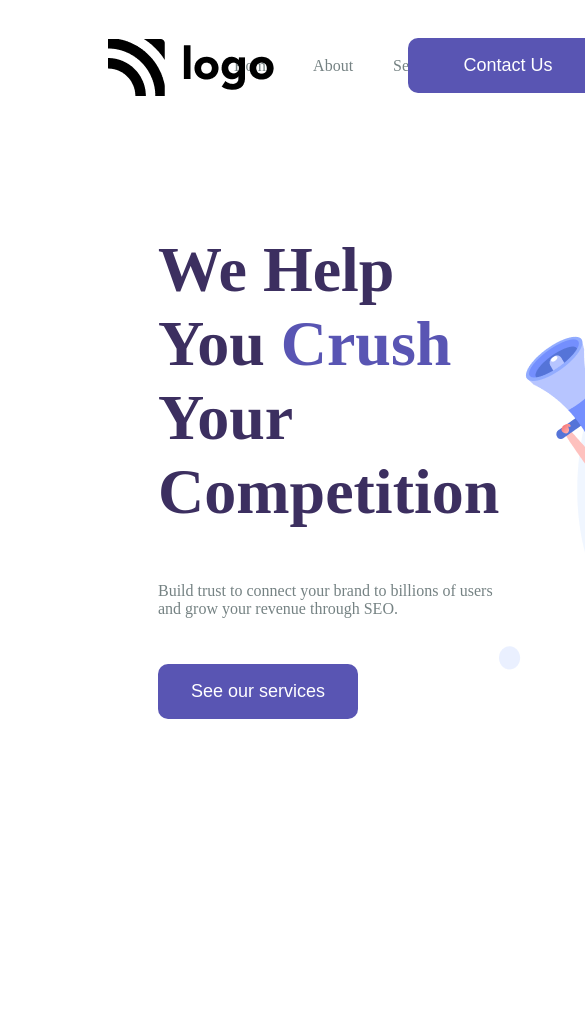
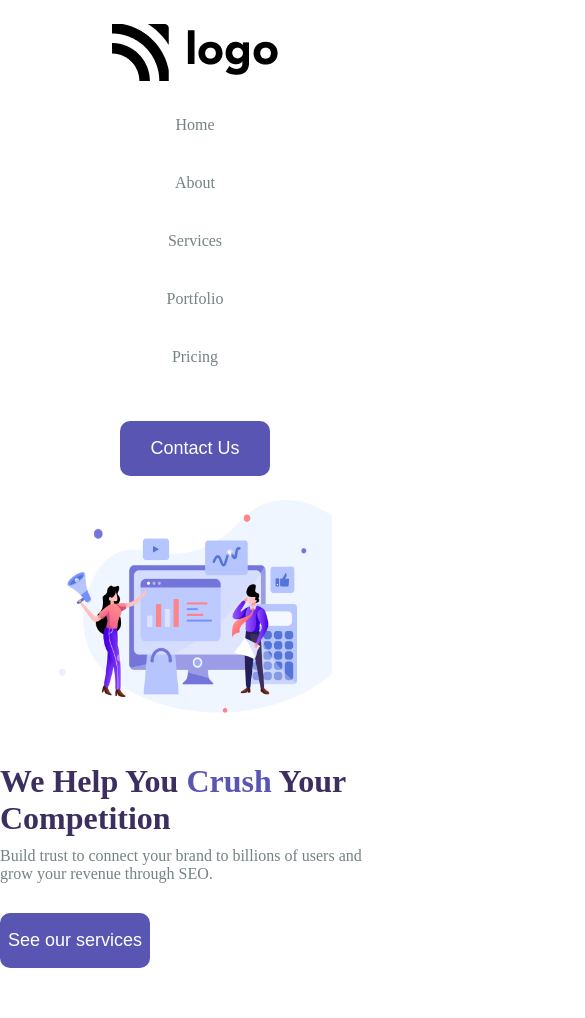
Before and after one commit to mfaizk/competition-crushing-landing-page-4, a website: page index.html in a window 390 px wide. Shown: the top 1018 px of the page, 585 px wide, since content can reach past the window. Before the commit the page ends 844 px from the top, so only its background shows below. Drawn offline with Linux system fonts and the light colour scheme.

Commit message:
responsivenss Added

```diff
--- a/index.html
+++ b/index.html
@@ -19,9 +19,8 @@
     <div class="container">
       <section aria-label="navbar">
         <nav class="navbar-container">
-          <div>
-            <img src="./assets/Logo.png" alt="brand-logo" />
-          </div>
+          <img src="./assets/Logo.png" alt="brand-logo" />
+
           <div class="grow-list">
             <ul class="list">
               <li class="list-item">Home</li>
@@ -38,7 +37,7 @@
       </section>
       <!-- Banner -->
       <section aria-label="banner">
-        <div class="banner-container">
+        <div class="banner-container-left">
           <!-- Left text -->
           <div>
             <h1 class="heading-text">
@@ -51,9 +50,9 @@
             <button class="nav-button btn">See our services</button>
           </div>
           <!-- Right Text -->
-          <div>
-            <img src="./assets/Header Illustration.png" alt="illustration" />
-          </div>
+        </div>
+        <div class="banner-container-right">
+          <img src="./assets/Header Illustration.png" alt="illustration" />
         </div>
       </section>
     </div>
--- a/style.css
+++ b/style.css
@@ -1,62 +1,74 @@
-
 /* NAVBAR */
-.container{
+* {
+  padding: 0;
+  margin: 0;
+}
+body {
+  display: flex;
+  justify-content: center;
+  align-items: center;
+}
+.container {
   display: flex;
   flex-direction: column;
+  max-width: 1536px;
+  justify-content: center;
+  align-items: center;
 }
 
-.navbar-container{
+.navbar-container {
   display: flex;
   flex-direction: row;
   justify-content: space-around;
   align-items: baseline;
+  max-width: 1536px;
 }
 
-.list{
+.list {
   display: flex;
   flex-direction: row;
   list-style-type: none;
-
 }
-.list li{
+.list li {
   margin: 20px;
   color: #758283;
 }
-.list li:hover{
+.list li:hover {
   color: #111111;
 }
 
-.grow-list{
+.grow-list {
   display: flex;
   width: 60vw;
   height: 10vh;
-    justify-content: flex-start
-
+  justify-content: flex-start;
 }
 
-.navbar-container div img{
-    position: relative;
-    left: 100px;
-    top: 25px;
+[alt="brand-logo"] {
+  margin-bottom: 10px;
 }
 
-.nav-button{
-
+.nav-button {
   height: 55px;
   width: 150px;
   border-radius: 10px;
   border: none;
   background-color: #5955b3;
-    color: #FFFFFF;
+  color: #ffffff;
   font-size: 18px;
-
 }
 /* NAVBAR */
 
 /* BODY */
 
-.banner-container{
+[aria-label="banner"] {
+  display: flex;
+  flex-direction: row;
+  justify-content: center;
+  align-items: center;
+}
 
+.banner-container-left {
   display: flex;
   flex-direction: row;
   justify-content: space-around;
@@ -64,15 +76,14 @@
   margin-left: 150px;
 }
 
-.heading-text{
+.heading-text {
   color: #3c2f60;
   font-size: 4rem;
-
 }
-.heading-text span{
+.heading-text span {
   color: #5955b3;
 }
-.description{
+.description {
   color: #758283;
 }
 .nav-button {
@@ -80,6 +91,106 @@
   width: 200px;
 }
 
+/* BODY */
 
+@media screen and (max-width: 1280px) and (min-width: 960px) {
+  .heading-text {
+    color: #3c2f60;
+    font-size: 2rem;
+  }
+  .description {
+    color: #758283;
+    font-size: 1rem;
+    margin-top: 10px;
+  }
+  .nav-button {
+    margin-top: 30px;
+    width: 150px;
+    font-size: 1rem;
+  }
+  [alt="illustration"] {
+    height: 600px;
+  }
+}
 
-/* BODY */
+@media screen and (max-width: 960px) {
+  .navbar-container {
+    display: flex;
+    flex-direction: column;
+    justify-content: center;
+    align-items: center;
+    height: 500px;
+    /* background-color: magenta; */
+  }
+  .grow-list {
+    display: flex;
+    position: static;
+    /* background-color: orange; */
+    height: 300px;
+    justify-content: center;
+    align-items: center;
+  }
+  [aria-label="banner"] {
+    /* background-color: blue; */
+    display: flex;
+    flex-direction: column-reverse;
+    justify-content: center;
+    align-items: center;
+  }
+
+  .list {
+    display: flex;
+    flex-direction: column;
+    justify-content: center;
+    align-items: center;
+  }
+  [alt="brand-logo"] {
+    align-self: center;
+  }
+  .heading-text {
+    color: #3c2f60;
+    font-size: 2rem;
+  }
+  .description {
+    color: #758283;
+    font-size: 1rem;
+    margin-top: 10px;
+  }
+  .nav-button {
+    margin-top: 30px;
+    width: 150px;
+    font-size: 1rem;
+  }
+  .banner-container-right {
+    display: flex;
+    align-items: center;
+    justify-content: center;
+  }
+  [alt="illustration"] {
+    height: 70%;
+    width: 70%;
+  }
+  .banner-container-left {
+    position: static;
+    margin: 0;
+    width: 100vw;
+    display: flex;
+    flex-direction: row;
+    justify-content: center;
+    align-items: center;
+    padding-bottom: 50px;
+    padding-top: 50px;
+    /* background-color: magenta; */
+  }
+  .nav-button {
+    height: 55px;
+    width: 150px;
+    border-radius: 10px;
+    border: none;
+    background-color: #5955b3;
+    color: #ffffff;
+    font-size: 18px;
+    margin-left: auto;
+    margin-right: auto;
+  }
+}
```
Lines whose indentation alone changed are shown as unchanged.
